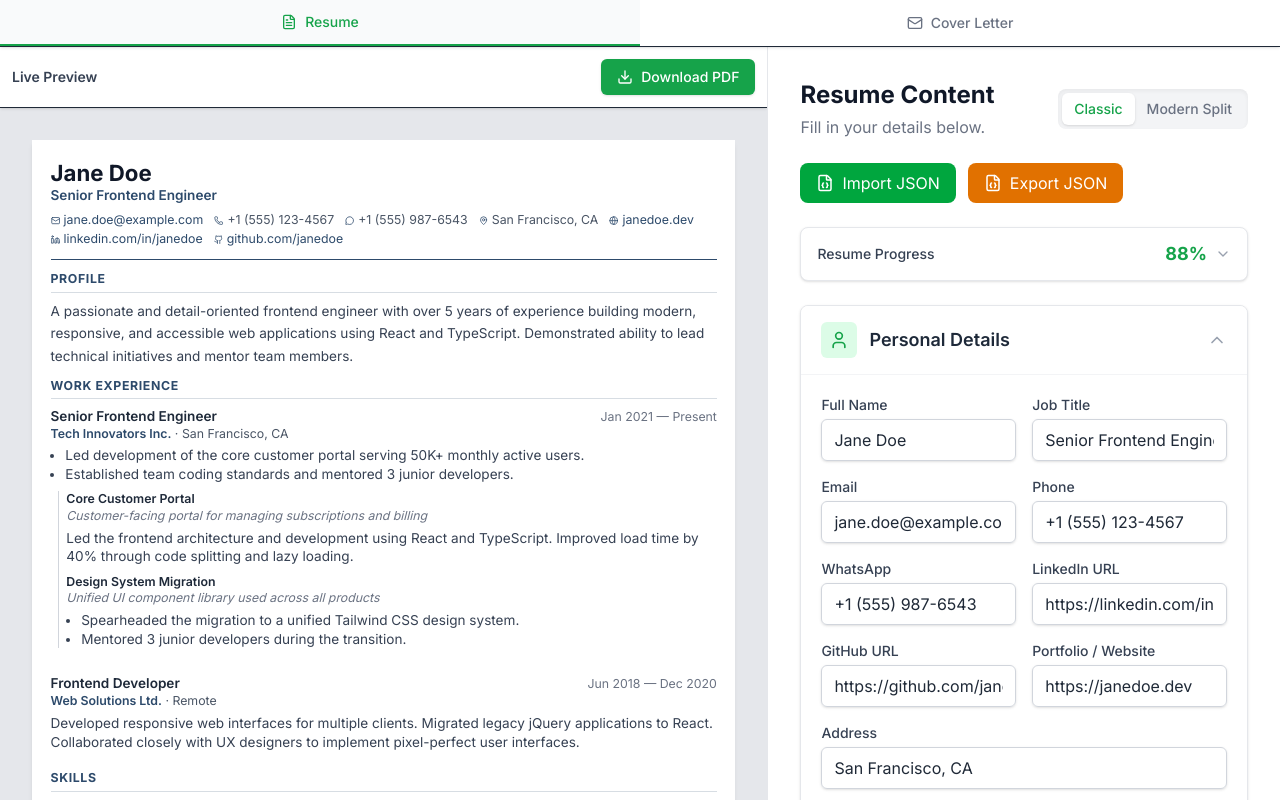
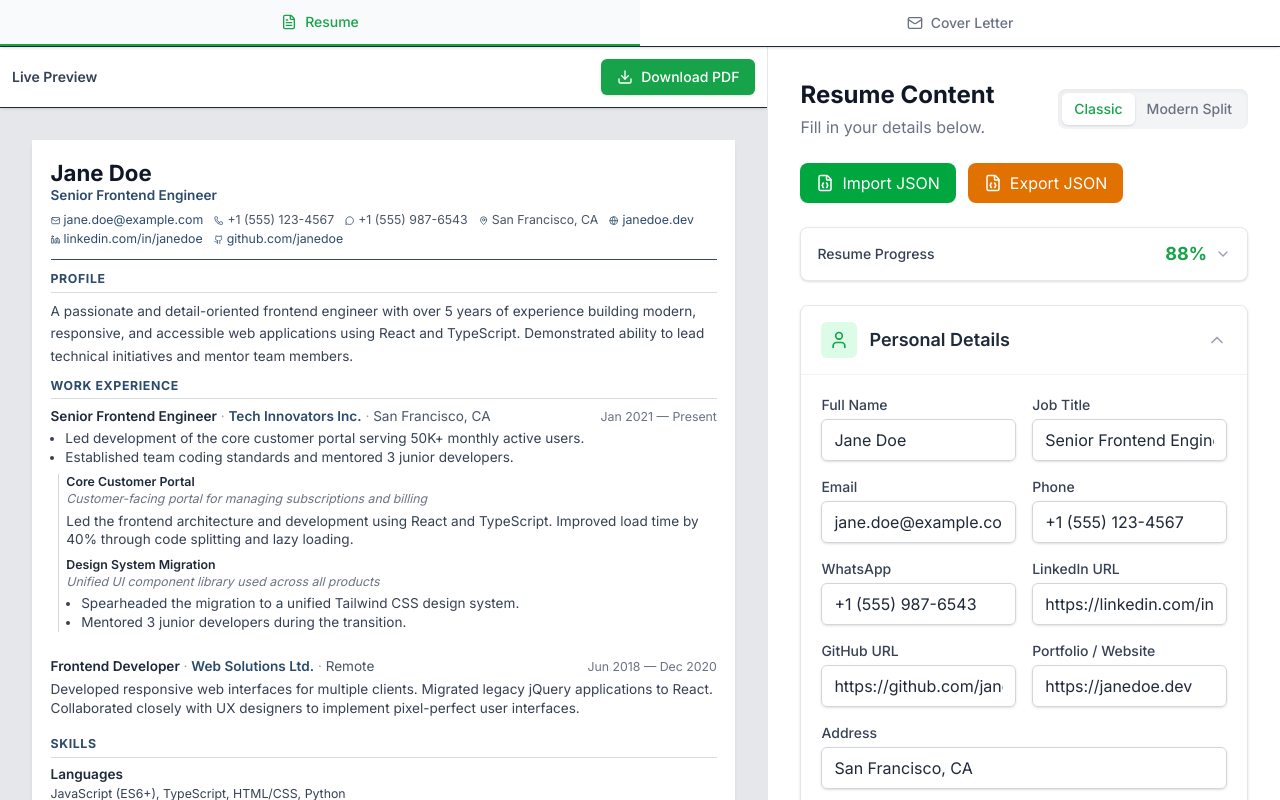
Before and after one commit to shafayetullah7/resume-builder, a React (Vite) app: page / in a window 1280 px wide. Built offline with nearby package versions, Linux system fonts and the light colour scheme.

Commit message:
refactor: update ModernSplitTheme to utilize sidebar tokens for consistent styling and enhance ExperienceSection layout with grid formatting

```diff
--- a/src/components/Preview/Themes/ModernSplitTheme.tsx
+++ b/src/components/Preview/Themes/ModernSplitTheme.tsx
@@ -1,6 +1,6 @@
 import React from 'react';
 import { useResume } from '../../../store/ResumeContext';
-import { themeTokens } from '../Themes/themeTokens';
+import { getSidebarTokens, themeTokens } from '../Themes/themeTokens';
 import ContactBlock from '../sections/ContactBlock';
 import SummarySection from '../sections/SummarySection';
 import ExperienceSection from '../sections/ExperienceSection';
@@ -29,6 +29,7 @@ const ModernSplitTheme: React.FC = () => {
   } = resumeData;
 
   const tokens = themeTokens['modern-split'];
+  const sidebarTokens = getSidebarTokens(tokens);
 
   return (
     <div
@@ -37,26 +38,26 @@ const ModernSplitTheme: React.FC = () => {
     >
       <div className="flex min-h-0">
         <div className={`w-1/3 ${tokens.sidebarBg} print:bg-white ${tokens.padding} flex flex-col border-r border-gray-300`}>
-          <div className="border-b border-gray-200 pb-2 mb-1.5">
+          <div className="border-b border-gray-200 pb-2 mb-2.5">
             <h1 className={`${tokens.typography.display} font-bold leading-tight`} style={{ color: tokens.accent }}>
               {personalInfo.fullName || 'Your Name'}
             </h1>
             <p className={`${tokens.typography.body} font-semibold mt-0.5`} style={{ color: tokens.accent }}>
               {personalInfo.jobTitle || 'Your Job Title'}
             </p>
-            <ContactBlock personalInfo={personalInfo} tokens={tokens} layout="stacked" />
+            <ContactBlock personalInfo={personalInfo} tokens={sidebarTokens} layout="stacked" />
           </div>
 
-          <SkillsSection skills={skills} label={sectionLabels.skills} tokens={tokens} visible={sectionVisibility.skills} />
-          <EducationSection education={education} label={sectionLabels.education} tokens={tokens} visible={sectionVisibility.education} />
-          <CertificationsSection certifications={certifications} label={sectionLabels.certifications} tokens={tokens} visible={sectionVisibility.certifications} />
-          <LanguagesSection languages={languages} label={sectionLabels.languages} tokens={tokens} visible={sectionVisibility.languages} />
+          <SkillsSection skills={skills} label={sectionLabels.skills} tokens={sidebarTokens} visible={sectionVisibility.skills} />
+          <EducationSection education={education} label={sectionLabels.education} tokens={sidebarTokens} visible={sectionVisibility.education} />
+          <CertificationsSection certifications={certifications} label={sectionLabels.certifications} tokens={sidebarTokens} visible={sectionVisibility.certifications} />
+          <LanguagesSection languages={languages} label={sectionLabels.languages} tokens={sidebarTokens} visible={sectionVisibility.languages} />
           <InterestsSection
             interests={interests}
             interestsFormat={interestsFormat}
             interestsParagraph={interestsParagraph}
             label={sectionLabels.interests}
-            tokens={tokens}
+            tokens={sidebarTokens}
             visible={sectionVisibility.interests}
           />
         </div>
--- a/src/components/Preview/Themes/themeTokens.ts
+++ b/src/components/Preview/Themes/themeTokens.ts
@@ -17,6 +17,20 @@ export interface ThemeTokens {
   itemGap: string;
   summaryLeading: string;
   contactStackGap: string;
+  sidebarSectionGap?: string;
+  sidebarItemGap?: string;
+  sidebarSectionHeaderSpacing?: string;
+  sidebarContactStackGap?: string;
+}
+
+export function getSidebarTokens(tokens: ThemeTokens): ThemeTokens {
+  return {
+    ...tokens,
+    sectionGap: tokens.sidebarSectionGap ?? tokens.sectionGap,
+    itemGap: tokens.sidebarItemGap ?? tokens.itemGap,
+    sectionHeaderSpacing: tokens.sidebarSectionHeaderSpacing ?? tokens.sectionHeaderSpacing,
+    contactStackGap: tokens.sidebarContactStackGap ?? tokens.contactStackGap,
+  };
 }
 
 export const themeTokens: Record<ThemeId, ThemeTokens> = {
@@ -50,6 +64,10 @@ export const themeTokens: Record<ThemeId, ThemeTokens> = {
     itemGap: 'gap-1.5',
     summaryLeading: 'leading-snug',
     contactStackGap: 'gap-1.5',
+    sidebarSectionGap: 'mb-2.5',
+    sidebarItemGap: 'gap-2',
+    sidebarSectionHeaderSpacing: 'pb-1 mb-2',
+    sidebarContactStackGap: 'gap-2',
   },
 };
 
--- a/src/components/Preview/sections/ExperienceSection.tsx
+++ b/src/components/Preview/sections/ExperienceSection.tsx
@@ -24,16 +24,28 @@ const ExperienceSection: React.FC<ExperienceSectionProps> = ({ experience, label
       <div className={`flex flex-col ${tokens.blockGap}`}>
         {experience.map((exp) => (
           <div key={exp.id} className={`${tokens.entryGap} break-inside-avoid`}>
-            <div className="flex justify-between items-baseline">
-              <h4 className={`${tokens.typography.body} font-semibold text-gray-800`}>{exp.position}</h4>
-              <span className={`${tokens.typography.meta} text-gray-500`}>
+            <div className="grid grid-cols-[minmax(0,1fr)_auto] gap-x-3 items-baseline">
+              <p className={`${tokens.typography.body} min-w-0 leading-snug`}>
+                <span className="font-semibold text-gray-800">{exp.position}</span>
+                {exp.company && (
+                  <>
+                    <span className="text-gray-400"> · </span>
+                    <span className="font-semibold" style={{ color: tokens.accent }}>
+                      {exp.company}
+                    </span>
+                  </>
+                )}
+                {exp.location && (
+                  <>
+                    <span className="text-gray-400"> · </span>
+                    <span className="font-normal text-gray-600">{exp.location}</span>
+                  </>
+                )}
+              </p>
+              <span className={`${tokens.typography.meta} text-gray-500 text-right whitespace-nowrap`}>
                 {formatDateRange(exp.startDate, exp.endDate, exp.current)}
               </span>
             </div>
-            <p className={`${tokens.typography.meta} font-semibold`} style={{ color: tokens.accent }}>
-              {exp.company}
-              {exp.location && <span className="text-gray-600 font-normal"> · {exp.location}</span>}
-            </p>
             {exp.format === 'paragraph' && exp.description && (
               <p className={`${tokens.typography.body} text-gray-700 mt-1 whitespace-pre-wrap leading-snug`}>{exp.description}</p>
             )}
```
